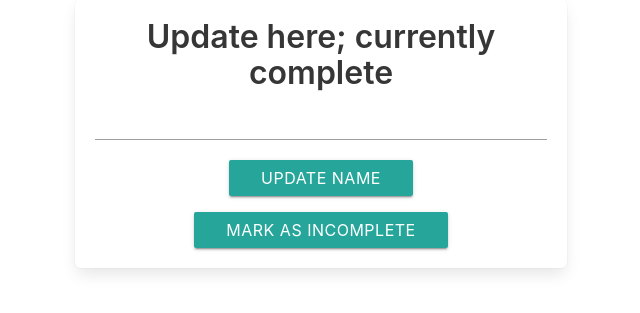
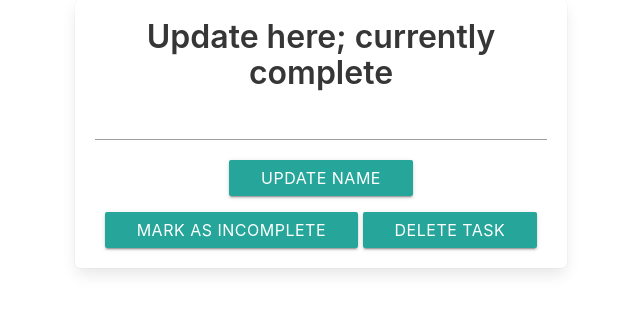
Before and after one commit to auhcheng/cs3240-project, a Django app: page /dashboard/task/1 in a window 1280 px wide. Shown: the part 119-432 px from the top of the page, without its empty margins (319-959 px from the left). Run offline with Django 3.2, Linux system fonts and the light colour scheme; a user stored in the database is signed in; tables that the repository leaves empty hold one stand-in row (values such as "Sample post"); some libraries are stand-ins or nearby versions.

Commit message:
actually added the delete button to the task page
lol

```diff
--- a/dashboard/templates/dashboard/todo.html
+++ b/dashboard/templates/dashboard/todo.html
@@ -40,6 +40,7 @@
                         {% else %}
                             <a href="{% url 'complete' todo.id %}"><button type="button" class="btn btn-default" >Mark as complete</button></a>
                         {% endif %}
+                        <a href="{% url 'del' todo.id %}"><button type="button" class="btn btn-default" >Delete task</button></a>
                     </div>
                 </div>
               </div>
```
